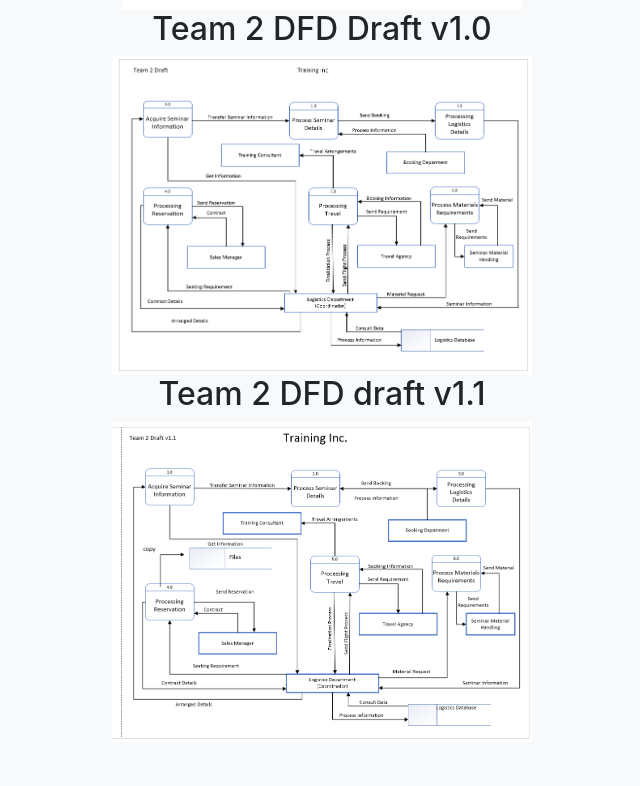
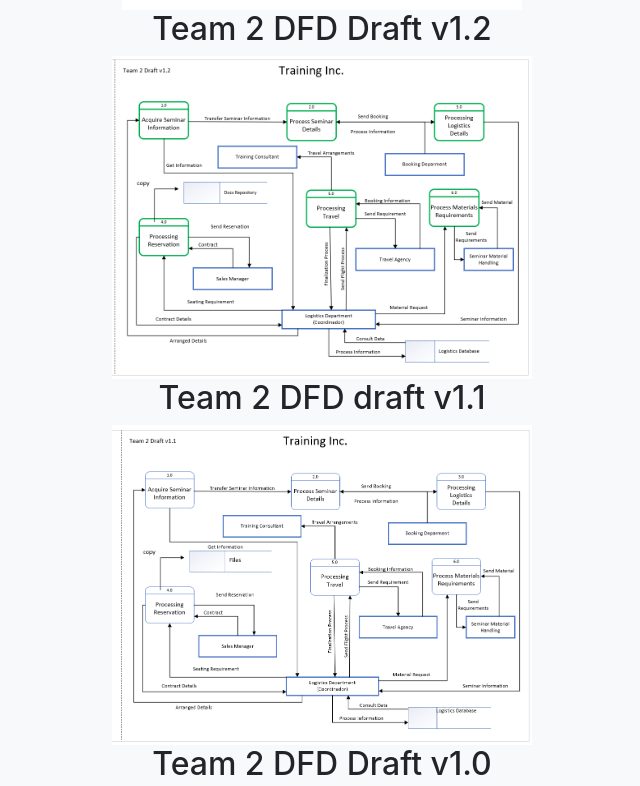
Before and after one commit to UHDrob/uhdproject, a website with bundled scripts: page ga1.html in a window 1280 px wide. Shown: the part 1473-2259 px from the top of the page, without its empty margins (318-958 px from the left). Built offline with nearby package versions, Linux system fonts and the light colour scheme.

Commit message:
dfd v1.2

```diff
--- a/ga1.html
+++ b/ga1.html
@@ -81,10 +81,12 @@
         <div class="col-lg-10 mx-auto">
           <h2>Team 2 Context Diagram Draft v2.4</h2>
           <img src="img/team_cd_v3.PNG" width="400px" >
+          <h2>Team 2 DFD Draft v1.2</h2>
+          <img src="img/team_dfd_v1_2.PNG" width="420px">
+          <h2>Team 2 DFD draft v1.1</h2>
+          <img src="img/team_dfd_v1_1.PNG" width="420px">
           <h2>Team 2 DFD Draft v1.0</h2>
           <img src="img/team_dfd_v1.PNG" width="420px" >
-          <h2>Team 2 DFD draft v1.1</h2>
-          <img src="img/team_dfd_v1_1.PNG" width="420px">
 
         </div>
       </div>
```
Also changed, not shown: img/team_dfd_v1_2.PNG (added).
